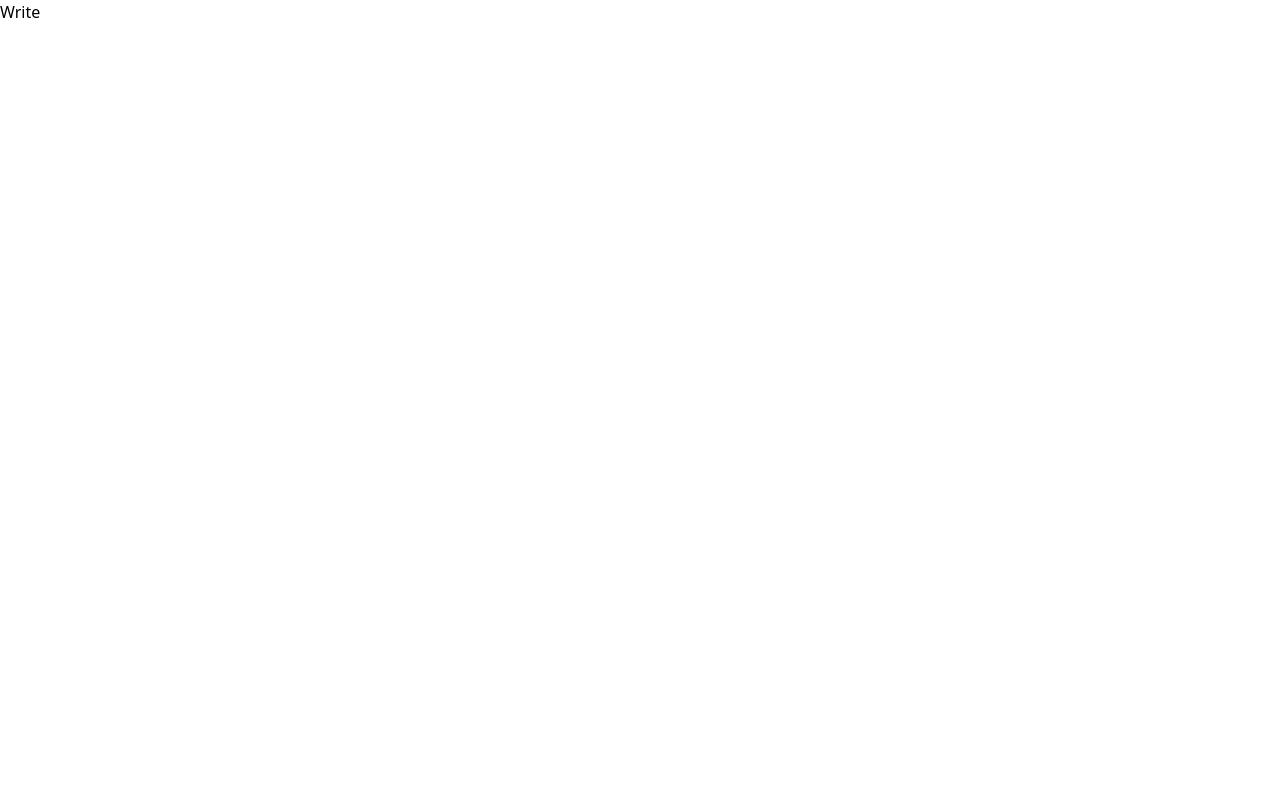
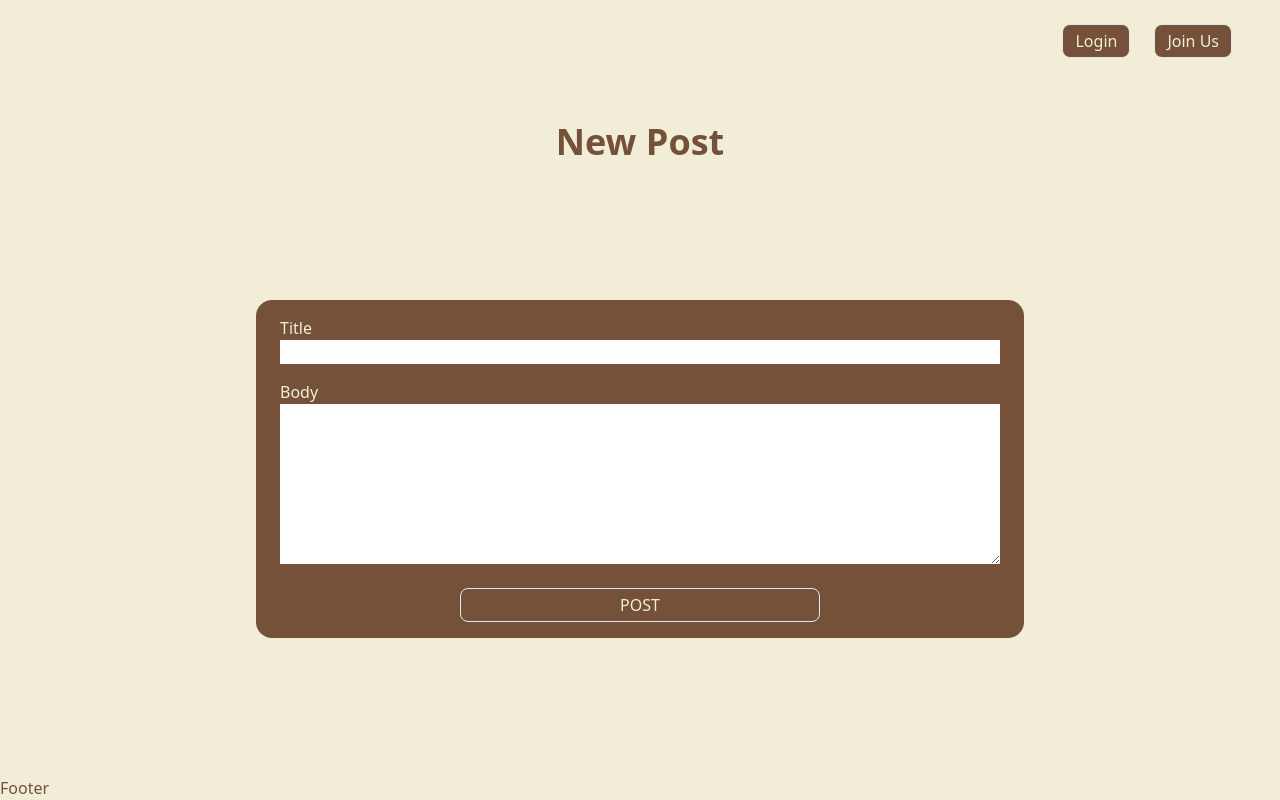
Before and after one commit to 96sunghyun/beb-04-KCC, a React (Create React App) app in the folder front/: page /write in a window 1280 px wide. Built offline with nearby package versions, Linux system fonts and the light colour scheme.

Commit message:
Add write

```diff
--- a/front/src/components/Input.js
+++ b/front/src/components/Input.js
@@ -1,8 +1,13 @@
-export default function Input({ inputName = "null", onChange, value }) {
+export default function Input({ inputName = "null", onChange, value, width, isLarge=false }) {
     return (
-        <div className="flex flex-col">
+        <div className={`flex flex-col ${ width ? width : "" }`}>
             <div>{inputName}</div>
-            <input onChange={(e) => onChange(e.target.value)} value={value} type="text" className="text-[#755139]" />
+            {
+                !isLarge ?
+                    <input onChange={(e) => onChange(e.target.value)} value={value} type="text" className={`text-[#755139]`} />
+                :
+                    <textarea rows={10} onChange={(e) => onChange(e.target.value)} value={value} className={`text-[#755139] ${ isLarge ? "h-40" : "" }`} />
+            }
         </div>
     )
 }
--- a/front/src/components/InputLarge.js
+++ /dev/null
@@ -1,3 +0,0 @@
-export default function InputLarge() {
-    return "InputLarge";
-}
--- a/front/src/pages/Post.js
+++ b/front/src/pages/Post.js
@@ -1,3 +1,18 @@
+import Footer from "../components/Footer";
+import Navbar from "../components/Navbar";
+import WrapperBasic from "../components/WrapperBasic";
+import WrapperBody from "../components/WrapperBody";
+
 export default function Post() {
-    return "Post";
+    return (
+        <WrapperBasic>
+            <Navbar />
+            <div className="flex flex-col items-center w-full mt-10">
+                <h1 className="text-4xl font-bold">Post</h1>
+            </div>
+            <WrapperBody>
+            </WrapperBody>
+            <Footer />
+        </WrapperBasic>
+    )
 }
--- a/front/src/pages/Write.js
+++ b/front/src/pages/Write.js
@@ -1,3 +1,43 @@
+import Footer from "../components/Footer";
+import Input from "../components/Input";
+import Navbar from "../components/Navbar";
+import WrapperBasic from "../components/WrapperBasic";
+import WrapperBody from "../components/WrapperBody";
+import Button from "../components/Button";
+
+import { useState } from "react";
+
+const DEFAULT_BUTTON_TEXT = "POST";
+
 export default function Write() {
-    return "Write";
+
+    const [fail, setFail] = useState(false);
+
+    const [buttonText, setButtonText] = useState(DEFAULT_BUTTON_TEXT)
+    const [disabled, setDisabled] = useState(true);
+
+    const [title, setTitle] = useState("");
+    const [body, setBody] = useState("");
+
+    const onSubmit = (e) => {
+        e.preventDefault();
+        console.log(title, body);
+    }
+
+    return (
+        <WrapperBasic>
+            <Navbar />
+            <div className="flex flex-col items-center w-full mt-10">
+                <h1 className="text-4xl font-bold">New Post</h1>
+            </div>
+            <WrapperBody>
+                <Input width="w-full" inputName="Title" onChange={setTitle} value={title}  />
+                <div className="mt-4 mb-6 w-full">
+                    <Input isLarge={true} width="w-full" inputName="Body" onChange={setBody} value={body} />
+                </div>
+                <Button name={buttonText} isSubmit={true} onSubmit={onSubmit} disabled={disabled} />
+            </WrapperBody>
+            <Footer />
+        </WrapperBasic>
+    )
 }
```
